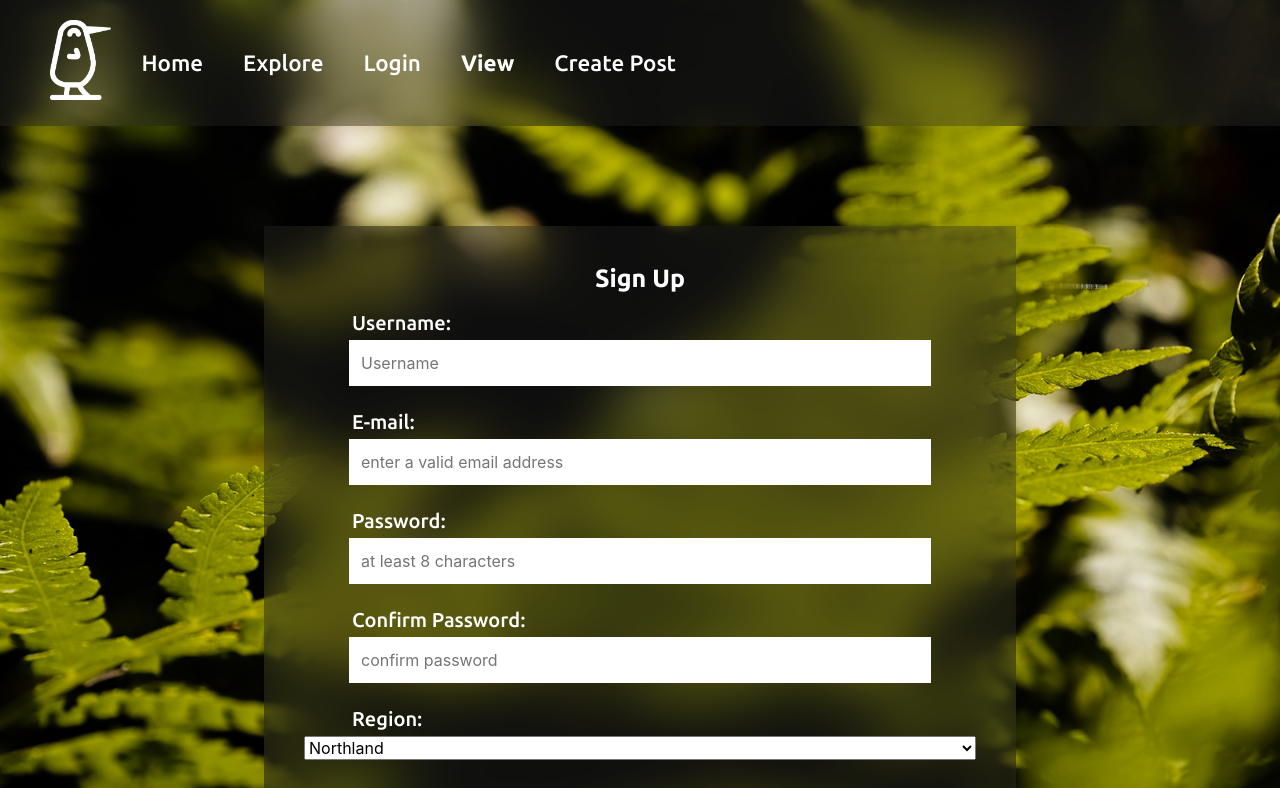
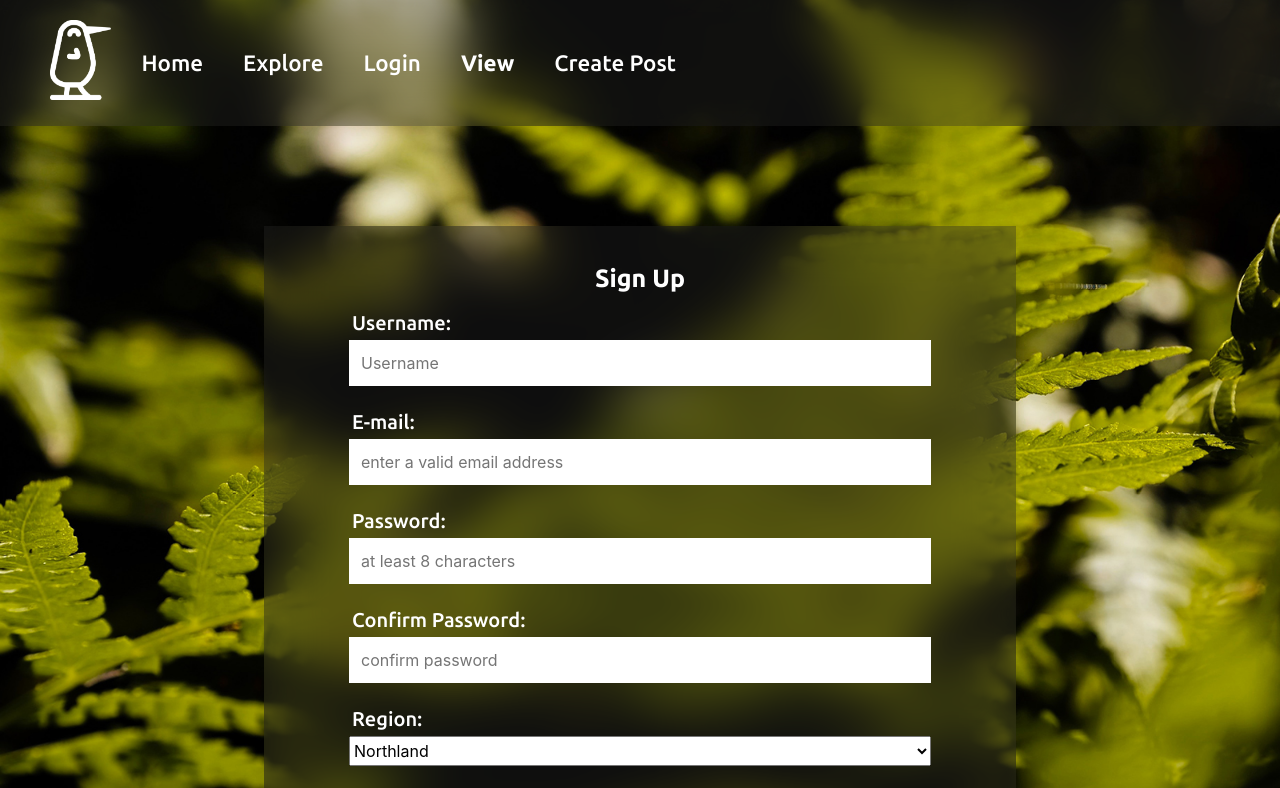
Before and after one commit to Group-1-formative-3-2/happy-kiwi-frontend, a Vue app in the folder happy-kiwi/: page /signup in a window 1280 px wide. Shown: the top 788 px of the page. Built offline with nearby package versions, Linux system fonts and the light colour scheme.

Commit message:
selection  class='createBox'

```diff
--- a/happy-kiwi/src/components/SignUpPage.vue
+++ b/happy-kiwi/src/components/SignUpPage.vue
@@ -39,7 +39,7 @@
           />
           <br>
           <label for='region' class='title'>Region:</label>
-          <select name="region" id="">
+          <select name="region" id=""  class='createBox'>
             <option value="Northland">Northland</option>
             <option value="Auckland">Auckland</option>
             <option value="Walkato">Walkato</option>
```
